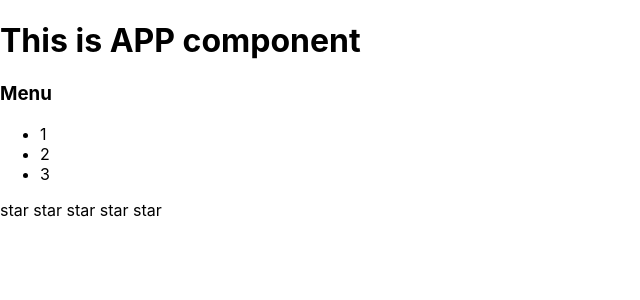
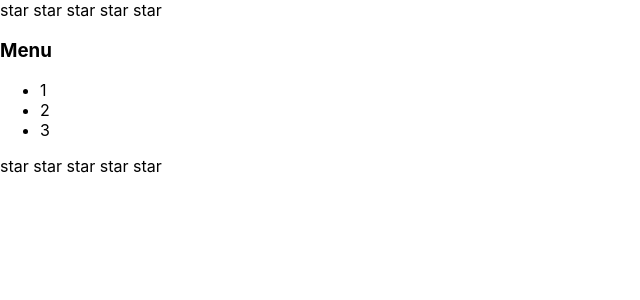
Before and after one commit to TinaGorna/pract-course, a React (Create React App) app: page / in a window 1280 px wide. Shown: the top 300 px of the page, without its empty margins (0-640 px from the left). Built offline with nearby package versions, Linux system fonts and the light colour scheme.

Commit message:
10: Storybook part1

```diff
--- a/src/App.tsx
+++ b/src/App.tsx
@@ -1,15 +1,19 @@
-import React from "react";
+import React, {useState} from "react";
 import "./App.module.css";
 import {UncontrolledRating} from "./components/UncontrolledRating/UncontrolledRating";
 import UncontrolledAccordion from "./components/Accordion/UncontrolledAccordion";
+import {Rating, RatingValueType} from "./components/Rating/Rating";
 
 
 function App() {
+    let [ratingValue, setRatingValue] = useState<RatingValueType>(0)
     return (
         <div className="App">
-            <PageTitle title={"This is APP component"}/>
+            <Rating value={ratingValue} onClick={setRatingValue}/>
+
             <UncontrolledAccordion title={"Menu"}/>
-            <UncontrolledRating />
+
+            <UncontrolledRating/>
         </div>
     );
 }
--- a/src/components/Rating/Rating.tsx
+++ b/src/components/Rating/Rating.tsx
@@ -1,25 +1,30 @@
 import React from "react";
 
-type RatingPropsType = {
-    value: 0 | 1 | 2 | 3 | 4 | 5
+export type RatingValueType = 0 | 1 | 2 | 3 | 4 | 5
+export type RatingPropsType = {
+    value: RatingValueType
+    onClick: (value: RatingValueType) => void
 }
-export function Rating (props: RatingPropsType) {
 
-        return (
+export function Rating(props: RatingPropsType) {
+    return (
         <div>
-            <Star selected={props.value > 0}/>
-            <Star selected={props.value > 1}/>
-            <Star selected={props.value > 2}/>
-            <Star selected={props.value > 3}/>
-            <Star selected={props.value > 4}/>
+            <Star selected={props.value > 0} onClick={props.onClick} value = {1}/>
+            <Star selected={props.value > 1} onClick={props.onClick} value = {2}/>
+            <Star selected={props.value > 2} onClick={props.onClick} value = {3}/>
+            <Star selected={props.value > 3} onClick={props.onClick} value = {4}/>
+            <Star selected={props.value > 4} onClick={props.onClick} value = {5}/>
         </div>
-        )
-    }
+    )
+}
 
-type StarPropsType = {
+export type StarPropsType = {
     selected: boolean
+    value: RatingValueType
+    onClick: (value: RatingValueType)=> void
 }
-function Star (props: StarPropsType) {
+
+function Star(props: StarPropsType) {
     if (props.selected) {
         return <span><b>star</b> </span>
     } else {
--- a/src/components/UncontrolledRating/UncontrolledRating.tsx
+++ b/src/components/UncontrolledRating/UncontrolledRating.tsx
@@ -18,13 +18,14 @@ export function UncontrolledRating(props: RatingPropsType) {
 
 type StarPropsType = {
     selected: boolean
-    setValue: (value: 1 | 2 | 3 | 4 | 5)=> void
-    value: 1 | 2 | 3 | 4 | 5
+    setValue: (value: 0 | 1 | 2 | 3 | 4 | 5) => void
+    value: 0 | 1 | 2 | 3 | 4 | 5
 }
 
 function Star(props: StarPropsType) {
-    return <span onClick={ ()=> {
-        props.setValue(props.value)}}>
+    return <span onClick={() => {
+        props.setValue(props.value)
+    }}>
         {props.selected ? <b>star </b> : "star "}
      </span>
 }
```
Also changed, not shown: package.json (+22 -1 lines), 2 other files (tests, documents, lock files or other folders).
